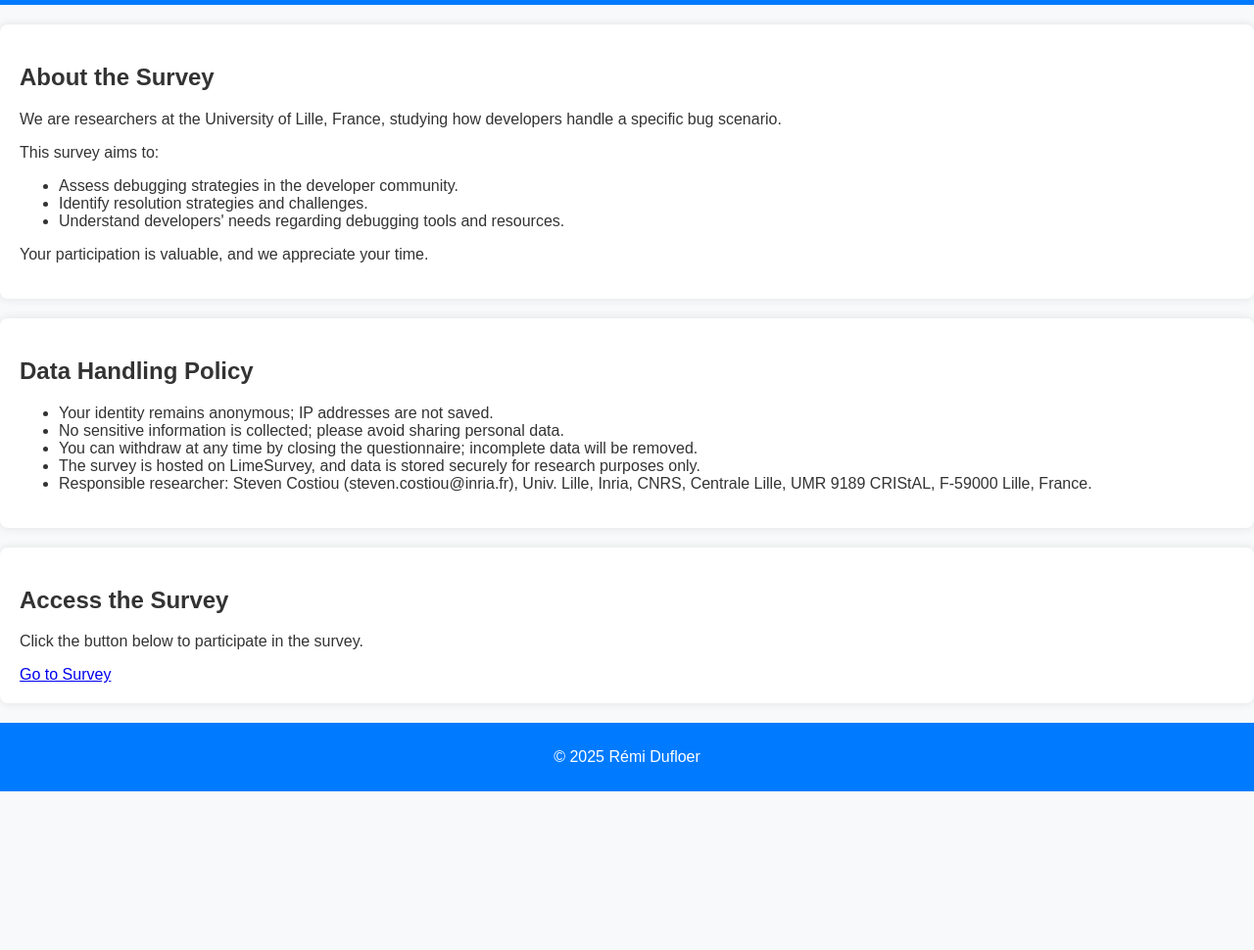
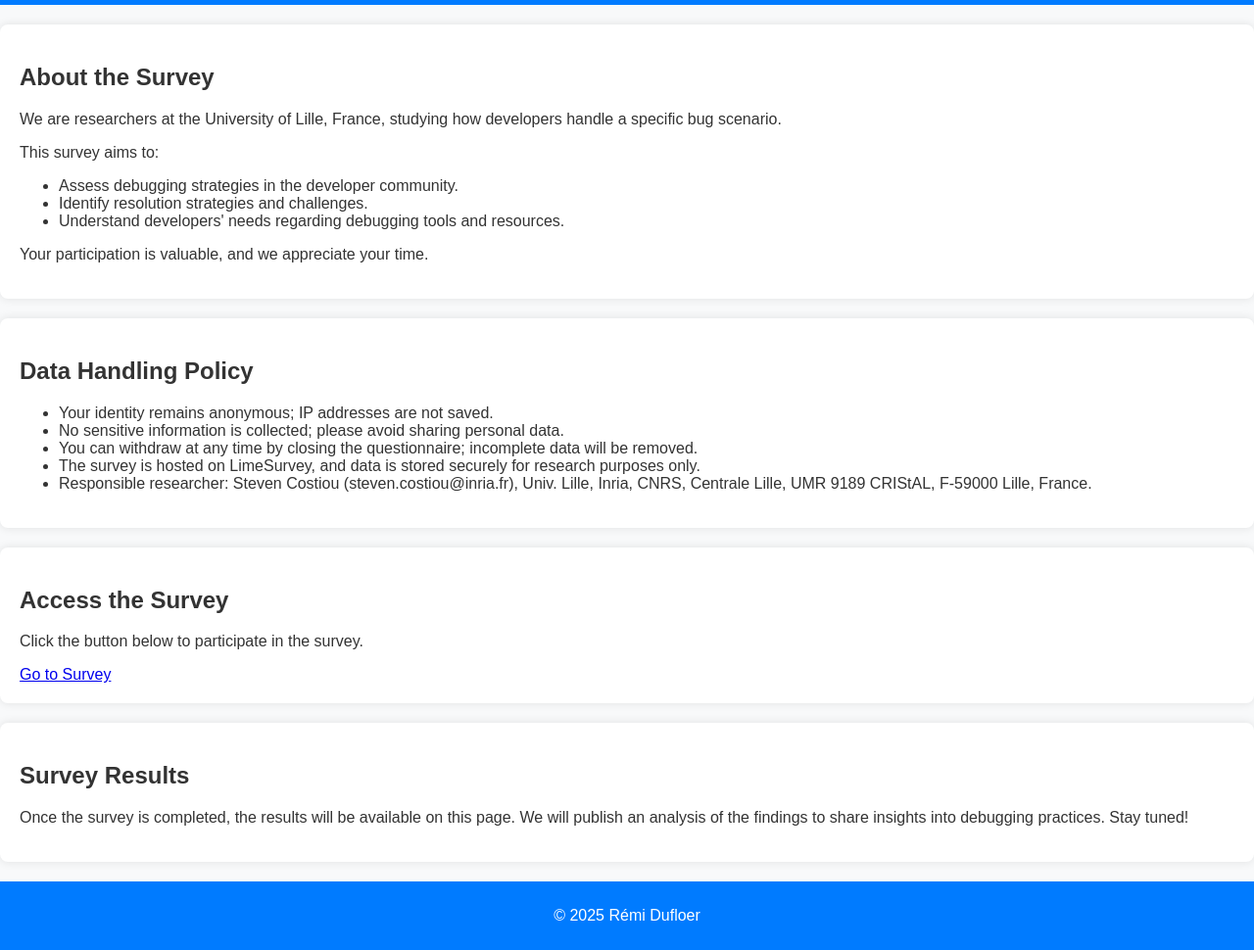
Before and after one commit to RemiDufloer/Dufloer.github.io, a plain HTML site: page survey.html in a window 1280 px wide. Shown: the part 75-1045 px from the top of the page at 98% size. Before the commit the page ends 883 px from the top, so only its background shows below. Drawn offline with Linux system fonts and the light colour scheme.

```diff
--- a/survey.html
+++ b/survey.html
@@ -50,6 +50,11 @@
         <a href="URL_DU_QUESTIONNAIRE" class="survey-button">Go to Survey</a>
     </section>
 
+    <section>
+        <h2>Survey Results</h2>
+        <p>Once the survey is completed, the results will be available on this page. We will publish an analysis of the findings to share insights into debugging practices. Stay tuned!</p>
+    </section>
+
     <footer>
         <p>© 2025 Rémi Dufloer</p>
     </footer>
```
